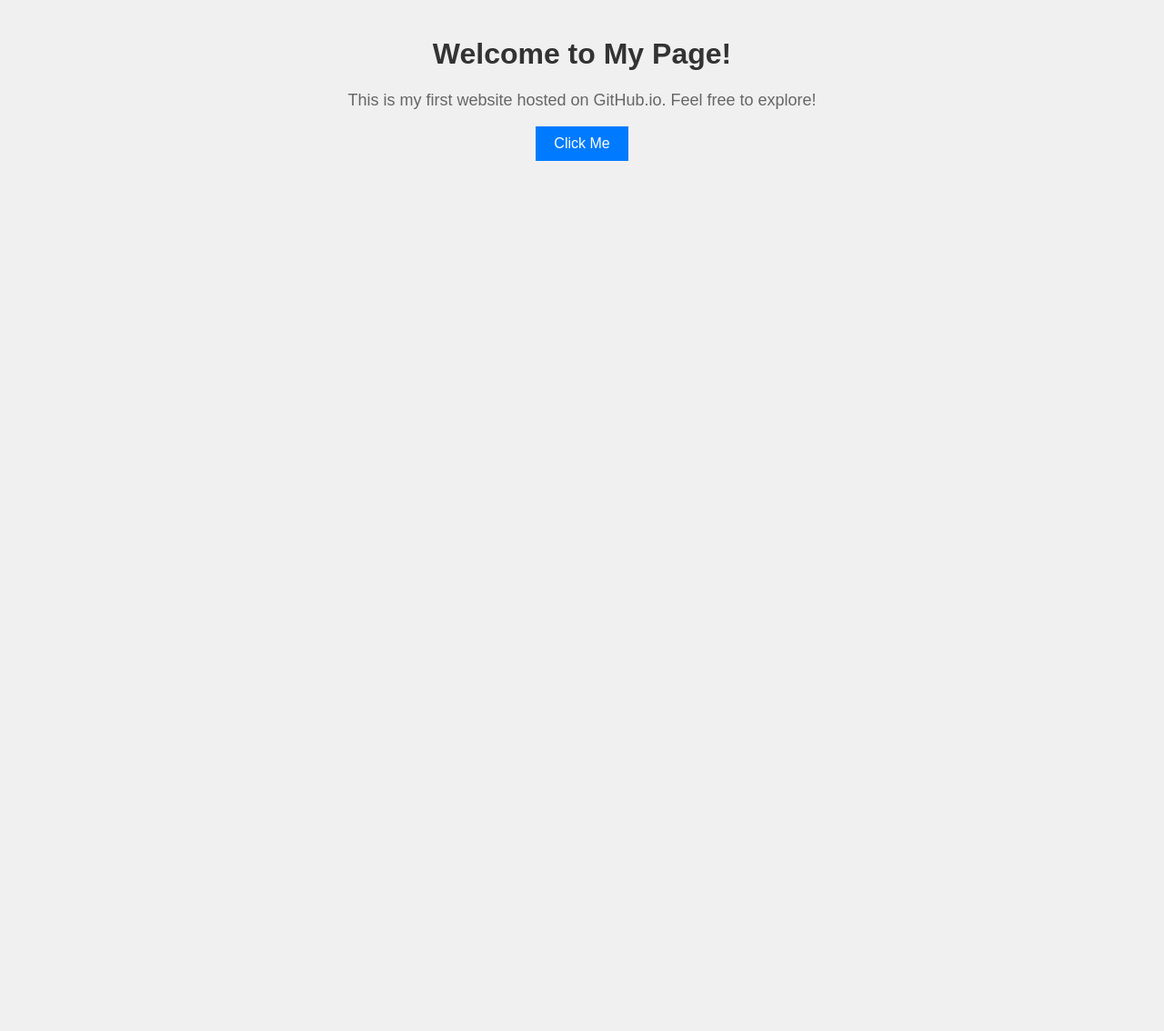
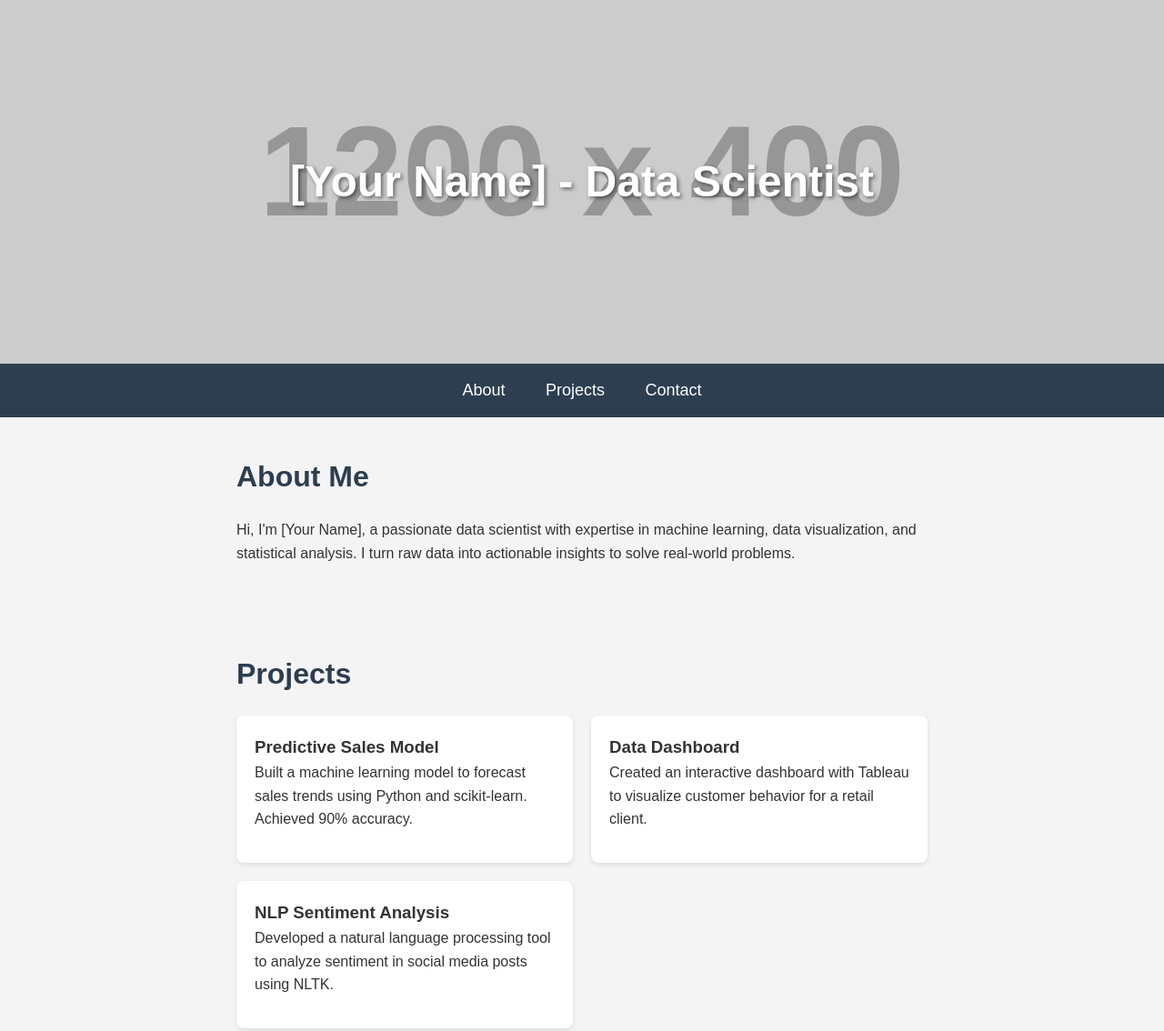
Before and after one commit to m9reza/m9reza.Github.io, a plain HTML site: page index.html in a window 1280 px wide. Shown: the top 1134 px of the page at 91% size. Before the commit the page ends 800 px from the top, so only its background shows below. Drawn offline with Linux system fonts and the light colour scheme; placeholder pictures from the web are drawn by us.

Commit message:
Update index.html

```diff
--- a/index.html
+++ b/index.html
@@ -3,38 +3,138 @@
 <head>
     <meta charset="UTF-8">
     <meta name="viewport" content="width=device-width, initial-scale=1.0">
-    <title>My First GitHub.io Page</title>
+    <title>Data Scientist Portfolio</title>
     <style>
+        * {
+            margin: 0;
+            padding: 0;
+            box-sizing: border-box;
+            font-family: Arial, sans-serif;
+        }
         body {
-            font-family: Arial, sans-serif;
+            line-height: 1.6;
+            color: #333;
+            background-color: #f4f4f4;
+        }
+        /* Header */
+        header {
+            position: relative;
+            height: 400px;
+            background: url('https://via.placeholder.com/1200x400?text=Data+Science+Header') no-repeat center/cover;
+            color: white;
             text-align: center;
-            background-color: #f0f0f0;
-            margin: 0;
+            display: flex;
+            align-items: center;
+            justify-content: center;
+        }
+        header h1 {
+            font-size: 48px;
+            text-shadow: 2px 2px 4px rgba(0, 0, 0, 0.5);
+        }
+        /* Navigation */
+        nav {
+            background-color: #2c3e50;
+            padding: 15px 0;
+            position: sticky;
+            top: 0;
+        }
+        nav ul {
+            list-style: none;
+            text-align: center;
+        }
+        nav ul li {
+            display: inline;
+            margin: 0 20px;
+        }
+        nav ul li a {
+            color: white;
+            text-decoration: none;
+            font-size: 18px;
+        }
+        nav ul li a:hover {
+            color: #3498db;
+        }
+        /* Sections */
+        section {
+            padding: 40px 20px;
+            max-width: 800px;
+            margin: 0 auto;
+        }
+        section h2 {
+            font-size: 32px;
+            margin-bottom: 20px;
+            color: #2c3e50;
+        }
+        section p {
+            font-size: 16px;
+            margin-bottom: 15px;
+        }
+        .projects {
+            display: grid;
+            grid-template-columns: repeat(auto-fit, minmax(250px, 1fr));
+            gap: 20px;
+        }
+        .project-card {
+            background: white;
             padding: 20px;
+            border-radius: 8px;
+            box-shadow: 0 2px 5px rgba(0, 0, 0, 0.1);
         }
-        h1 {
-            color: #333;
-        }
-        p {
-            font-size: 18px;
-            color: #666;
-        }
-        button {
-            padding: 10px 20px;
-            font-size: 16px;
-            background-color: #007bff;
+        /* Footer */
+        footer {
+            background-color: #2c3e50;
             color: white;
-            border: none;
-            cursor: pointer;
-        }
-        button:hover {
-            background-color: #0056b3;
+            text-align: center;
+            padding: 20px;
+            margin-top: 40px;
         }
     </style>
 </head>
 <body>
-    <h1>Welcome to My Page!</h1>
-    <p>This is my first website hosted on GitHub.io. Feel free to explore!</p>
-    <button onclick="alert('Hello! Thanks for clicking!')">Click Me</button>
+    <header>
+        <h1>[Your Name] - Data Scientist</h1>
+    </header>
+
+    <nav>
+        <ul>
+            <li><a href="#about">About</a></li>
+            <li><a href="#projects">Projects</a></li>
+            <li><a href="#contact">Contact</a></li>
+        </ul>
+    </nav>
+
+    <section id="about">
+        <h2>About Me</h2>
+        <p>Hi, I'm [Your Name], a passionate data scientist with expertise in machine learning, data visualization, and statistical analysis. I turn raw data into actionable insights to solve real-world problems.</p>
+    </section>
+
+    <section id="projects">
+        <h2>Projects</h2>
+        <div class="projects">
+            <div class="project-card">
+                <h3>Predictive Sales Model</h3>
+                <p>Built a machine learning model to forecast sales trends using Python and scikit-learn. Achieved 90% accuracy.</p>
+            </div>
+            <div class="project-card">
+                <h3>Data Dashboard</h3>
+                <p>Created an interactive dashboard with Tableau to visualize customer behavior for a retail client.</p>
+            </div>
+            <div class="project-card">
+                <h3>NLP Sentiment Analysis</h3>
+                <p>Developed a natural language processing tool to analyze sentiment in social media posts using NLTK.</p>
+            </div>
+        </div>
+    </section>
+
+    <section id="contact">
+        <h2>Contact</h2>
+        <p>Email: [your.email@example.com]</p>
+        <p>LinkedIn: <a href="https://linkedin.com/in/yourprofile" style="color: #3498db;">linkedin.com/in/yourprofile</a></p>
+        <p>GitHub: <a href="https://github.com/yourusername" style="color: #3498db;">github.com/yourusername</a></p>
+    </section>
+
+    <footer>
+        <p>&copy; 2025 [Your Name]. All rights reserved.</p>
+    </footer>
 </body>
 </html>
```
